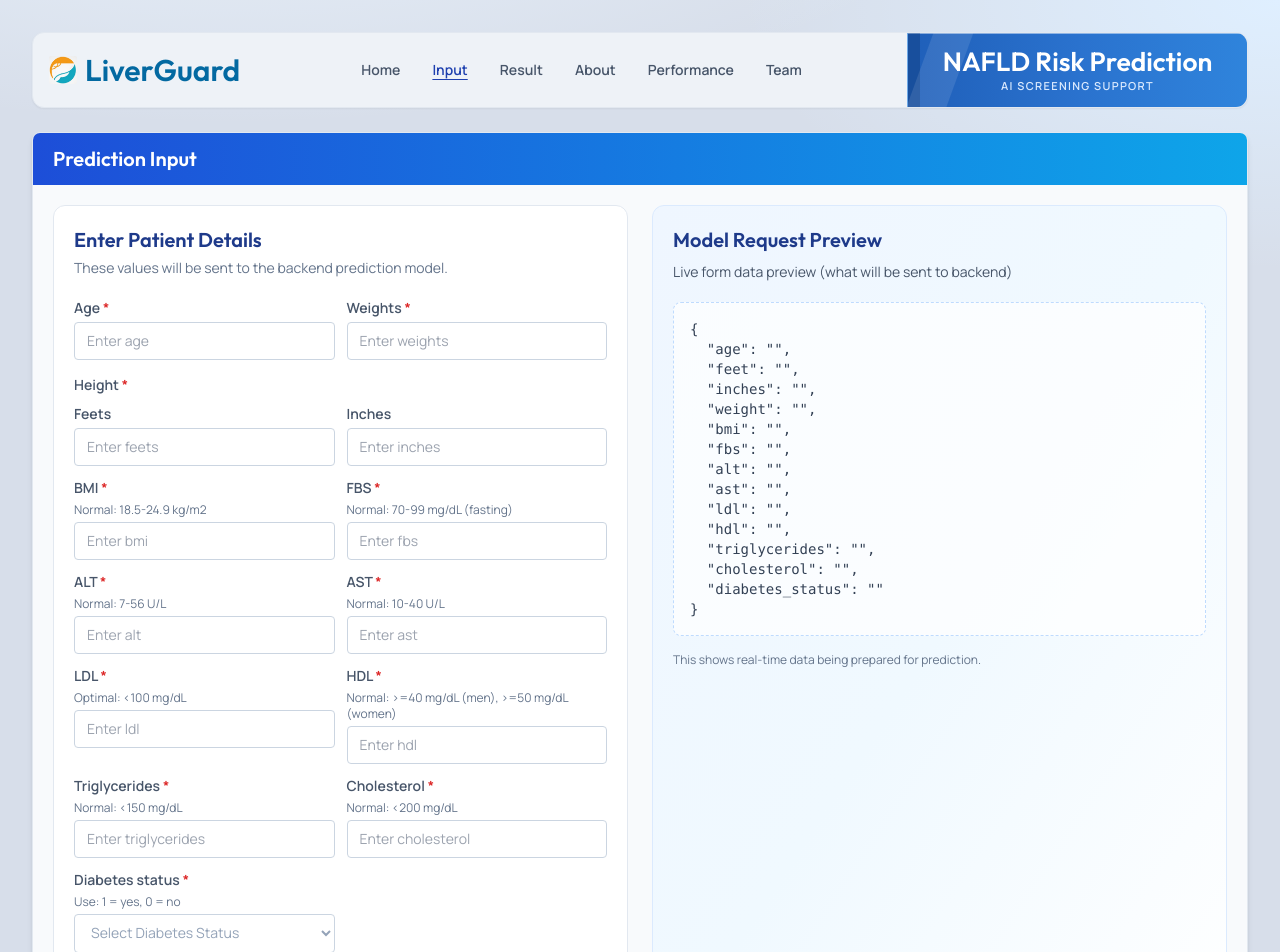
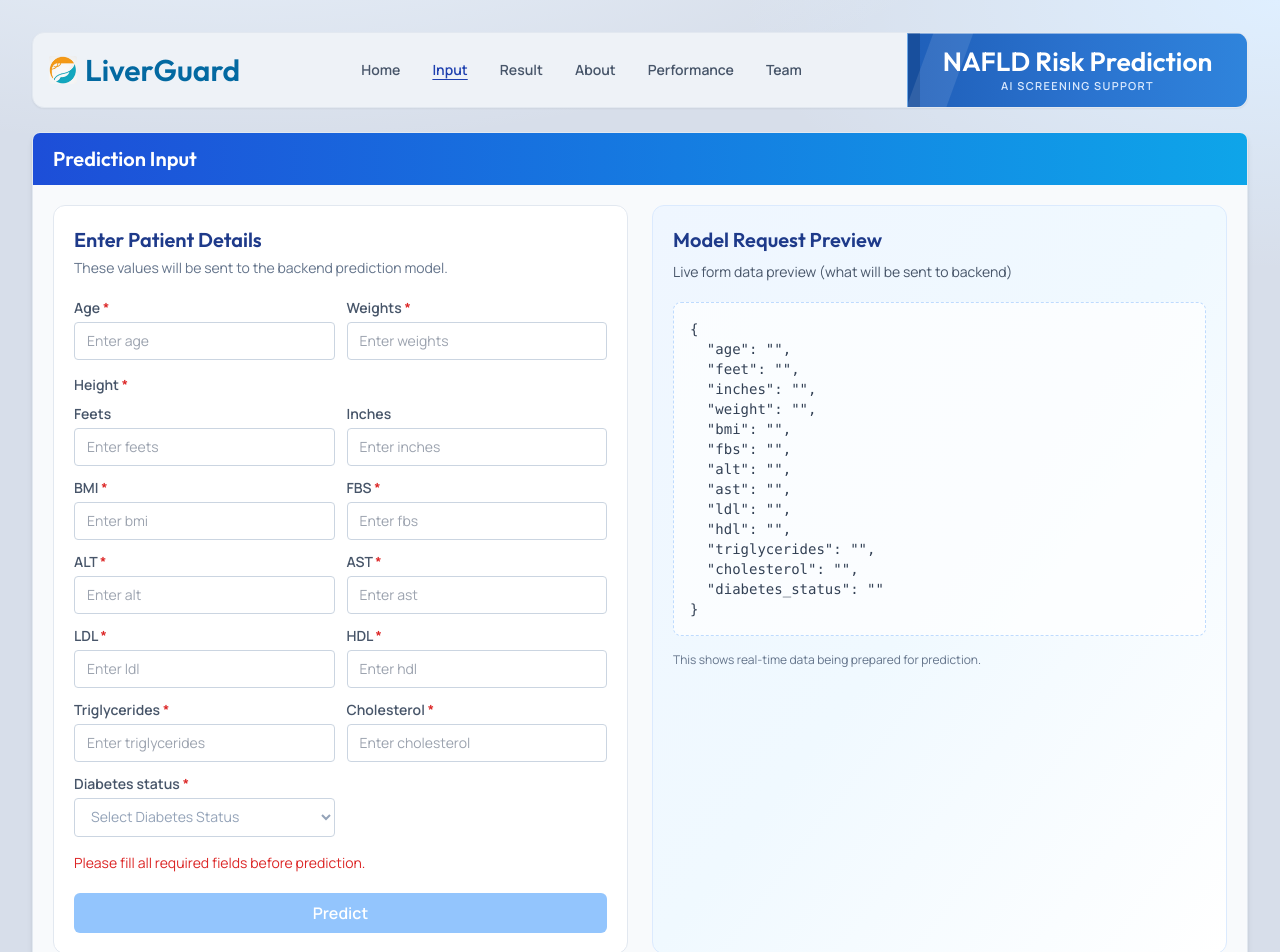
Before and after one commit to Eshrat48/LiverGuard, a React (Vite) app: page /input in a window 1280 px wide. Shown: the top 952 px of the page. Built offline with nearby package versions, Linux system fonts and the light colour scheme.

Commit message:
Input page modified

```diff
--- a/src/pages/PredictionInputPage.jsx
+++ b/src/pages/PredictionInputPage.jsx
@@ -17,18 +17,6 @@ const fields = [
   { label: 'Cholesterol', name: 'cholesterol' },
   { label: 'Diabetes status', name: 'diabetes_status' }
 ]
-
-const normalRanges = {
-  bmi: "Normal: 18.5-24.9 kg/m2",
-  fbs: "Normal: 70-99 mg/dL (fasting)",
-  alt: "Normal: 7-56 U/L",
-  ast: "Normal: 10-40 U/L",
-  ldl: "Optimal: <100 mg/dL",
-  hdl: "Normal: >=40 mg/dL (men), >=50 mg/dL (women)",
-  triglycerides: "Normal: <150 mg/dL",
-  cholesterol: "Normal: <200 mg/dL",
-  diabetes_status: "Use: 1 = yes, 0 = no"
-}
 
 export default function PredictionInputPage() {
   const navigate = useNavigate()
@@ -286,10 +274,6 @@ export default function PredictionInputPage() {
                   {field.label} <span className="text-red-600">*</span>
                 </span>
 
-                {normalRanges[field.name] && (
-                  <p className="text-xs text-slate-500">{normalRanges[field.name]}</p>
-                )}
-
                 {field.name === "diabetes_status" ? (
                   <select
                     name={field.name}
```
